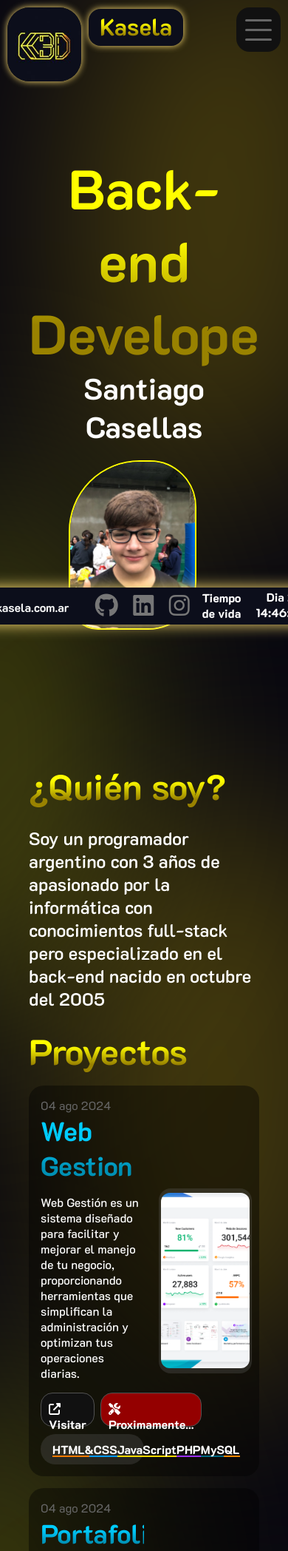
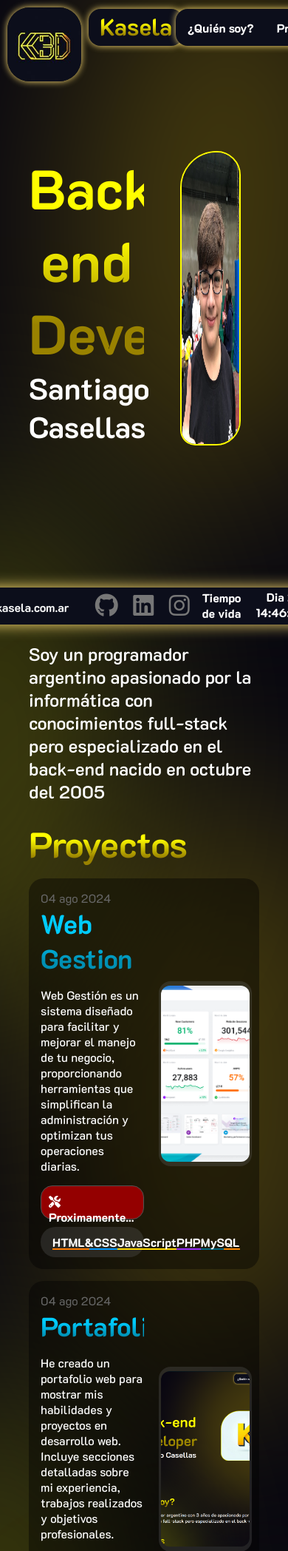
Before and after one commit to KaselaDev/Portafolio, a PHP site: page / in a window 390 px wide; the page is wider, and only the part inside the window is pictured. Shown: the top 2096 px of that part at 74% size. Run offline with PHP 8.4, Linux system fonts and the light colour scheme; some libraries are stand-ins or nearby versions.

Commit message:
Fix Responsive 2.1.2

```diff
--- a/index.css
+++ b/index.css
@@ -646,7 +646,7 @@
 footer:hover{
     box-shadow: 0px 0px 28px 0px #ffdf74;
 }
-@media screen and (max-width: 800px) {
+@media screen and (max-width: 8 00px) {
     nav .opciones{
         display: none;
     }
--- a/index.html
+++ b/index.html
@@ -56,7 +56,7 @@
             <section class="whoMe" id="whoMe">
                 <div class="separador"></div>
                 <h2 class="subTitulo">¿Quién soy?</h2>
-                <p>Soy un programador argentino con 3 años de apasionado por la informática con conocimientos full-stack pero especializado en el back-end nacido en octubre del 2005</p>
+                <p>Soy un programador argentino apasionado por la informática con conocimientos full-stack pero especializado en el back-end nacido en octubre del 2005</p>
             </section>
             <section class="projects" id="projects">
                 <h2 class="subTitulo">Proyectos</h2>
@@ -66,9 +66,7 @@
                         <h3>Web Gestion</h3>
                         <p class="desc">Web Gestión es un sistema diseñado para facilitar y mejorar el manejo de tu negocio, proporcionando herramientas que simplifican la administración y optimizan tus operaciones diarias.</p>
                         <div class="btnEventos">
-                            <div class="visitar">
-                                <p><i class="fa-solid fa-up-right-from-square"></i> Visitar</p>
-                            </div>
+
                             <div class="proximamente">
                                 <p><i class="fa-solid fa-screwdriver-wrench"></i> Proximamente...</p>
                             </div>
@@ -127,9 +125,7 @@
                         <h3>Acea Restauraciones</h3>
                         <p class="desc">Desarrollé una landing page personalizada para 'Acea Restauraciones', diseñada específicamente para ayudar a publicitar y promover su emprendimiento. Esta página está optimizada para captar la atención de los clientes potenciales, destacando los servicios ofrecidos y facilitando la conversión de visitantes en clientes.</p>
                         <div class="btnEventos">
-                            <div class="visitar">
-                                <p><i class="fa-solid fa-up-right-from-square"></i> Visitar</p>
-                            </div>
+
                             <div class="proximamente">
                                 <p><i class="fa-solid fa-screwdriver-wrench"></i> Proximamente...</p>
                             </div>
@@ -165,7 +161,7 @@
                             <h3>Back-end</h3>
                         </div>
                         <p class="php"><i class="fa-brands fa-php"></i> <span>PHP</span></p>
-                        <p class="sql"><i class="fa-solid fa-database"></i> <span>MySQL</span></p>
+                        <p class="sql"><i class="fa-solid fa-database"></i> <span>SQL</span></p>
                         <p class="bash"><i class="fa-solid fa-cube"></i> <span>Bash Script</span></p>
                     </div>
                     <div class="otros stat">
```
